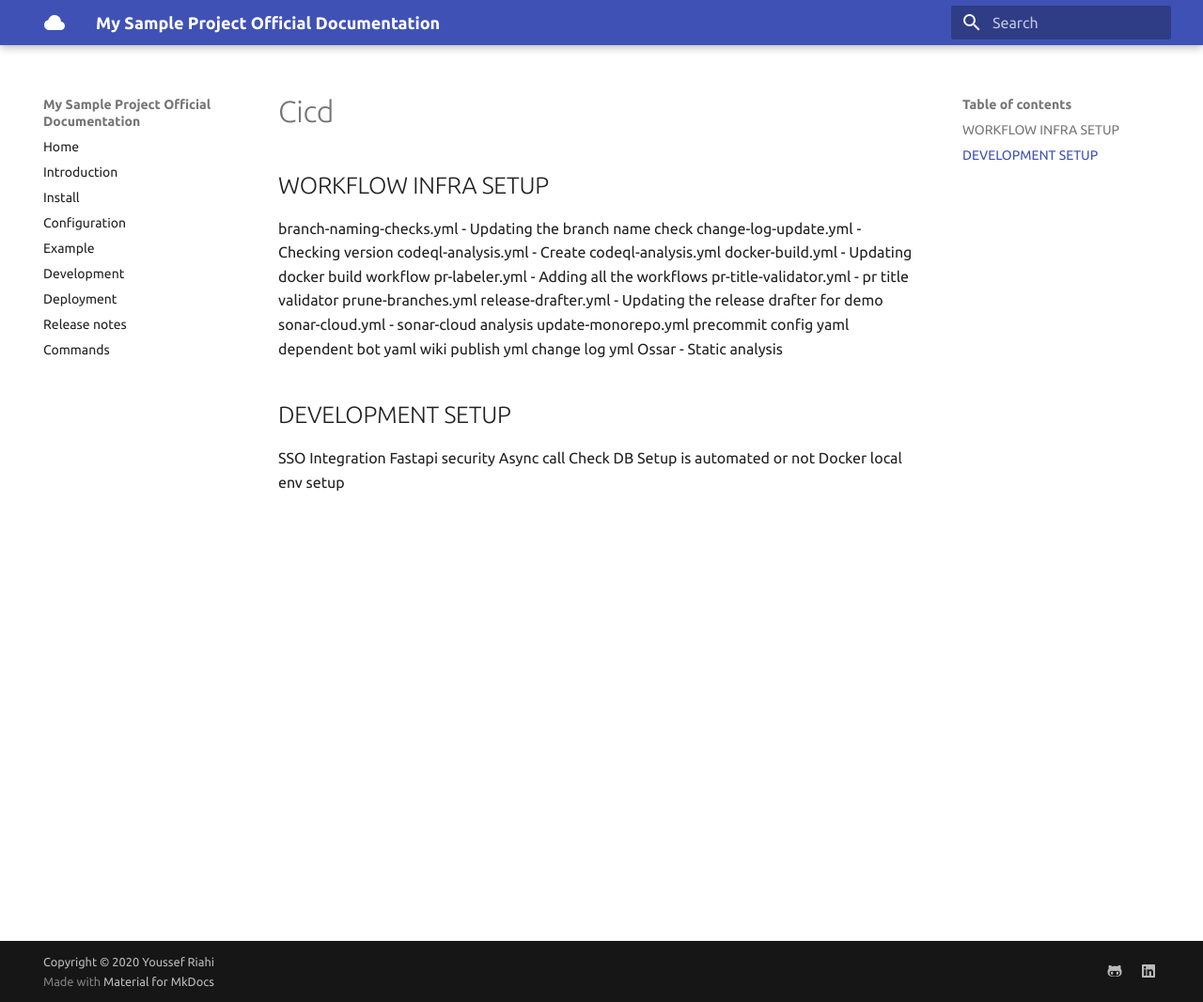
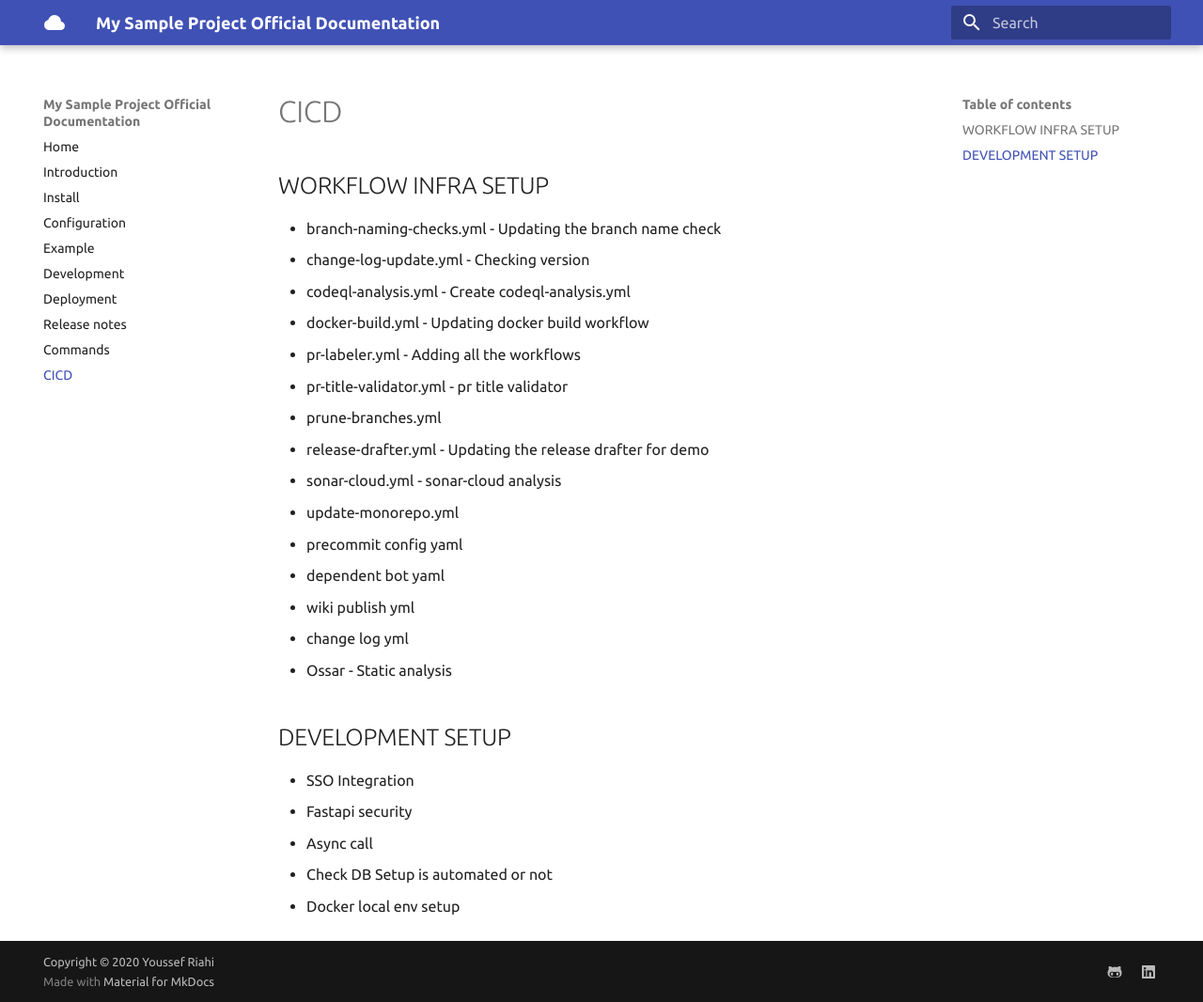
Before and after one commit to nikitha-r/ci_cd_pipeline_test, an MkDocs documentation site: the page built from docs/docs/cicd.md, in a window 1280 px wide and 1066 px high. Shown: the whole window at 94% size. Built offline with MkDocs 1.6.1 and Material for MkDocs 9.7.7, drawn with Linux system fonts in a browser that asks for light colours.

Commit message:
feat: updated docs.

```diff
--- a/docs/docs/cicd.md
+++ b/docs/docs/cicd.md
@@ -1,25 +1,25 @@
 WORKFLOW INFRA SETUP
 -----------------------------------------------------
-branch-naming-checks.yml - Updating the branch name check
-change-log-update.yml - Checking version
-codeql-analysis.yml - Create codeql-analysis.yml
-docker-build.yml - Updating docker build workflow
-pr-labeler.yml - Adding all the workflows
-pr-title-validator.yml - pr title validator
-prune-branches.yml
-release-drafter.yml - Updating the release drafter for demo
-sonar-cloud.yml - sonar-cloud analysis
-update-monorepo.yml
-precommit config yaml
-dependent bot yaml
-wiki publish yml
-change log yml
-Ossar - Static analysis
+* branch-naming-checks.yml - Updating the branch name check
+* change-log-update.yml - Checking version
+* codeql-analysis.yml - Create codeql-analysis.yml
+* docker-build.yml - Updating docker build workflow
+* pr-labeler.yml - Adding all the workflows
+* pr-title-validator.yml - pr title validator
+* prune-branches.yml
+* release-drafter.yml - Updating the release drafter for demo
+* sonar-cloud.yml - sonar-cloud analysis
+* update-monorepo.yml
+* precommit config yaml
+* dependent bot yaml
+* wiki publish yml
+* change log yml
+* Ossar - Static analysis
 
 DEVELOPMENT SETUP
 -----------------------------------------------------
-SSO Integration
-Fastapi security
-Async call
-Check DB Setup is automated or not
-Docker local env setup
+* SSO Integration
+* Fastapi security
+* Async call
+* Check DB Setup is automated or not
+* Docker local env setup
--- a/docs/mkdocs.yml
+++ b/docs/mkdocs.yml
@@ -12,6 +12,7 @@ nav:
   - Deployment: deployment.md
   - Release notes: release_notes.md
   - Commands: cmdz.md
+  - CICD: cicd.md
 
 # Theme
 theme:
```
Also changed, not shown: README.md, docs/site/404.html, docs/site/cicd/index.html (added), docs/site/cmdz/index.html, docs/site/configuration/index.html, docs/site/deployment/index.html, docs/site/development/index.html, docs/site/example/index.html, docs/site/index.html, docs/site/install/index.html, docs/site/introduction/index.html, docs/site/release_notes/index.html, docs/site/search/search_index.json, docs/site/sitemap.xml, 1 other file.
